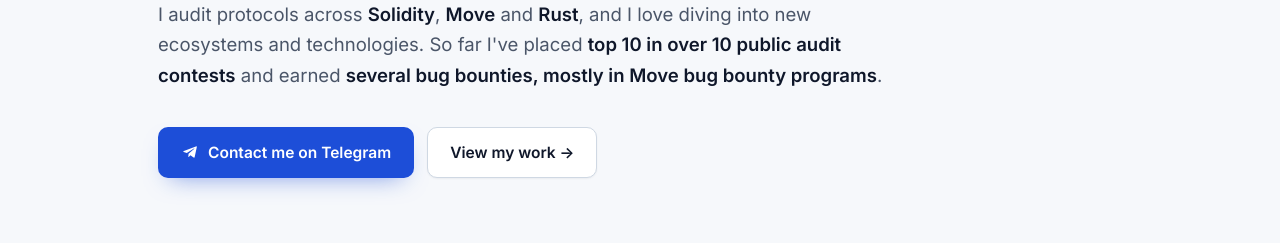
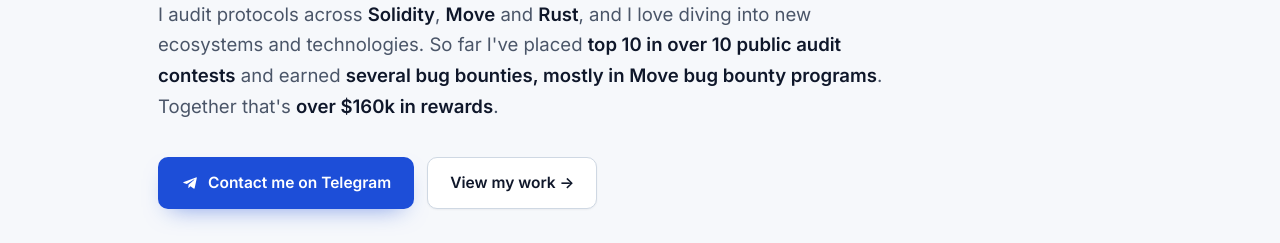
Before and after one commit to TheSchnilch/theschnilch.github.io, a plain HTML site: page index.html in a window 1280 px wide. Shown: the part 364-607 px from the top of the page. Drawn offline with Linux system fonts and the light colour scheme.

Commit message:
Add total rewards earned to the hero
Co-Authored-By: Claude Opus 5 (1M context) <noreply@anthropic.com>

```diff
--- a/index.html
+++ b/index.html
@@ -40,6 +40,7 @@
         diving into new ecosystems and technologies. So far I've placed
         <strong>top&nbsp;10 in over 10&nbsp;public audit contests</strong> and earned
         <strong>several bug bounties, mostly in Move bug bounty programs</strong>.
+        Together that's <strong>over&nbsp;$160k in rewards</strong>.
       </p>
       <div class="hero-actions">
         <a class="btn btn-primary" href="https://t.me/schnilch" target="_blank" rel="noopener">
```
